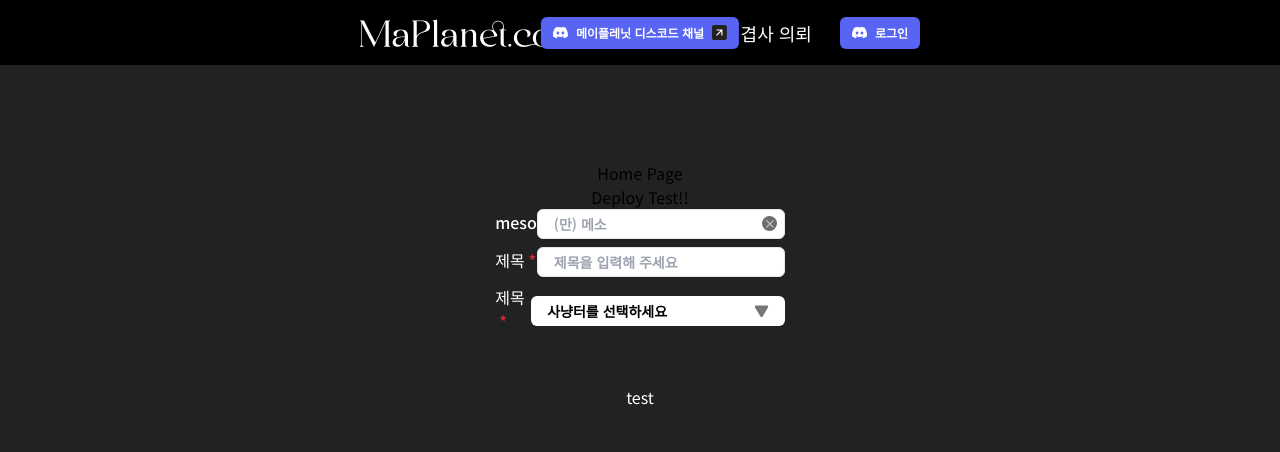
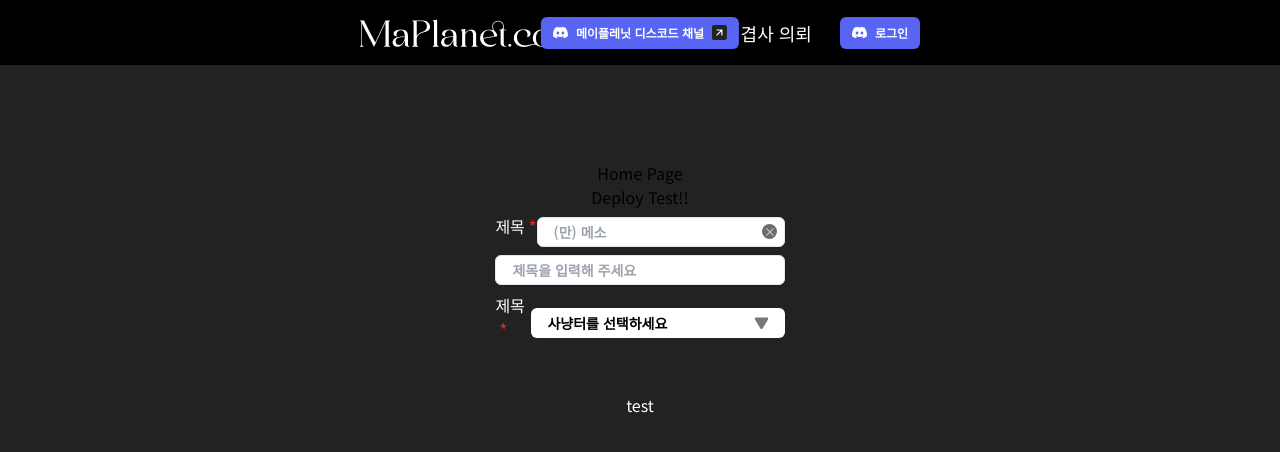
Before and after one commit to osh6006/Maplanet_Front, a Next.js app: page / in a window 1280 px wide. Shown: the top 452 px of the page. Built offline with nearby package versions, Linux system fonts and the light colour scheme.

Commit message:
Feat : Label Components UI & react-hook-form 연동

```diff
--- a/src/app/(home)/page.tsx
+++ b/src/app/(home)/page.tsx
@@ -3,8 +3,10 @@
 import FormErrorMessage from '@/components/ui/form-error-message';
 import Icon from '@/components/ui/icon';
 import Input from '@/components/ui/input';
+import Label from '@/components/ui/label';
 import Select from '@/components/ui/select';
 import { IJamjjulPost } from '@/types';
+import clsx from 'clsx';
 import { Controller, SubmitHandler, useForm } from 'react-hook-form';
 
 interface IHomePageProps {}
@@ -32,15 +34,15 @@ const HomePage: React.FunctionComponent<IHomePageProps> = () => {
               message: '숫자만 입력 가능합니다.'
             }
           }}
-          render={({ field: { value, onChange }, fieldState: { error, invalid } }) => {
+          render={({ field: { value, name, onChange }, fieldState: { error, invalid } }) => {
             const handleReset = () => {
               onChange('');
             };
             return (
-              <div className='space-y-2'>
+              <div className='flex items-center justify-between space-y-2'>
+                <Label name={name} label='제목' required />
                 <Input
-                  label='meso'
-                  name='meso'
+                  name={name}
                   type='number'
                   value={value}
                   invalid={invalid}
@@ -68,11 +70,10 @@ const HomePage: React.FunctionComponent<IHomePageProps> = () => {
               message: '숫자만 입력 가능합니다.'
             }
           }}
-          render={({ field: { value, onChange }, fieldState: { error, invalid } }) => {
+          render={({ field: { value, onChange, name }, fieldState: { error, invalid } }) => {
             return (
               <div className='space-y-2'>
                 <Input
-                  label='제목'
                   name='title'
                   type='number'
                   value={value}
@@ -91,9 +92,10 @@ const HomePage: React.FunctionComponent<IHomePageProps> = () => {
           name='hunting_ground'
           control={control}
           rules={{ required: '사냥터를 선택해 주세요' }}
-          render={({ field: { value, onChange }, fieldState: { error, invalid } }) => {
+          render={({ field: { value, onChange, name }, fieldState: { error, invalid } }) => {
             return (
-              <div className='space-y-2'>
+              <div className='flex items-center justify-center space-y-2'>
+                <Label name={name} label='제목' required />
                 <Select
                   label='제목'
                   value={value}
--- a/src/components/ui/input.tsx
+++ b/src/components/ui/input.tsx
@@ -1,35 +1,16 @@
 'use client';
 
-import clsx from 'clsx';
 import { InputHTMLAttributes } from 'react';
 
 interface InputProps extends InputHTMLAttributes<HTMLInputElement> {
-  label: string;
   labelRequired?: boolean;
   name: string;
   invalid: boolean;
   icon?: React.ReactNode;
 }
 
-export default function Input({
-  label,
-  name,
-  type,
-  icon,
-  invalid,
-  labelRequired,
-  ...props
-}: InputProps) {
+export default function Input({ name, type, icon, invalid, labelRequired, ...props }: InputProps) {
   return (
-    <div className='flex items-center justify-between '>
-      <label
-        className={clsx(
-          ' mb-1 block font-medium',
-          labelRequired ? 'after:ml-1 after:text-warning after:content-["*"]' : ''
-        )}
-        htmlFor={name}>
-        {label}
-      </label>
     <div className='relative'>
       <div className='pointer-events-none absolute inset-y-0 start-0 flex items-center ps-3'></div>
       <input
@@ -40,6 +21,5 @@ export default function Input({
       />
       <div className='absolute bottom-2 end-2 flex items-center gap-x-1 '>{icon}</div>
     </div>
-    </div>
   );
 }
--- /dev/null
+++ b/src/components/ui/label.tsx
@@ -0,0 +1,25 @@
+import clsx from 'clsx';
+import * as React from 'react';
+
+interface ILabelProps {
+  name: string;
+  label: string;
+  required: boolean;
+}
+
+const Label: React.FunctionComponent<ILabelProps> = ({ required, label, name }) => {
+  return (
+    <>
+      <label
+        className={clsx(
+          ' mb-1 block font-medium',
+          required ? 'after:ml-1 after:text-warning after:content-["*"]' : ''
+        )}
+        htmlFor={name}>
+        {label}
+      </label>
+    </>
+  );
+};
+
+export default Label;
--- a/src/components/ui/select.tsx
+++ b/src/components/ui/select.tsx
@@ -42,15 +42,6 @@ const Select: React.FunctionComponent<ISelectProps> = ({
   };
 
   return (
-    <div className='flex items-center justify-between '>
-      <label
-        className={clsx(
-          ' mb-1 block font-medium',
-          labelRequired ? 'after:ml-1 after:text-warning after:content-["*"]' : ''
-        )}
-        htmlFor={name}>
-        {label}
-      </label>
     <div ref={ref} className='text-lef relative inline-block w-full text-black '>
       <button
         type='button'
@@ -97,7 +88,6 @@ const Select: React.FunctionComponent<ISelectProps> = ({
         </div>
       )}
     </div>
-    </div>
   );
 };
 
```
Lines whose indentation alone changed are shown as unchanged.
